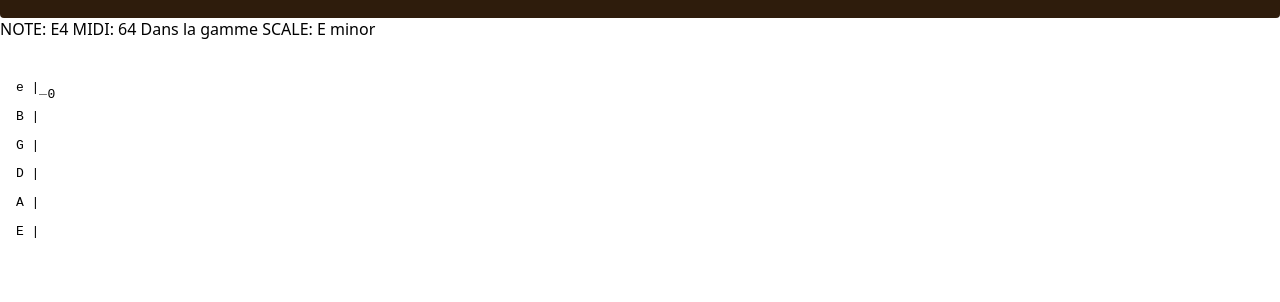
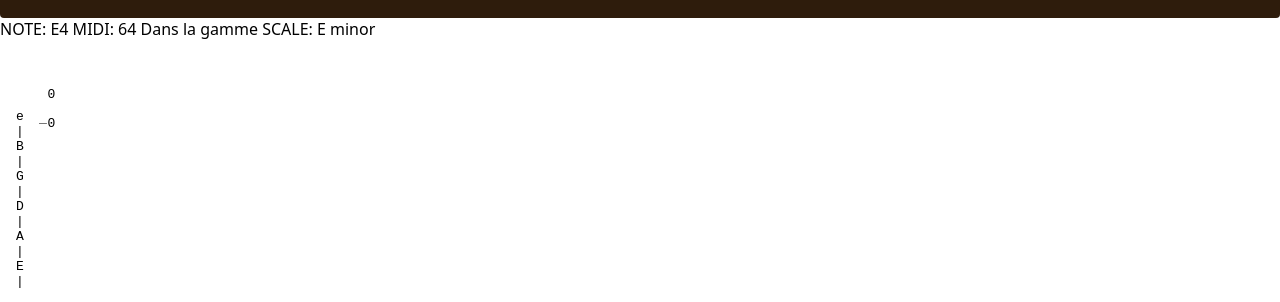
Before and after one commit to ben-sentenac/MODAL-GUITAR-LAB, a React (Vite) app: page / in a window 1280 px wide. Both pictures are taken after a click on the element 115 px from the left and 289 px from the top of the page. Shown: the part 511-813 px from the top of the page. Built offline with nearby package versions, Linux system fonts and the light colour scheme.

Commit message:
feat[tab]: display startBeat markers

```diff
--- a/src/App.css
+++ b/src/App.css
@@ -188,17 +188,21 @@
 }
 
 .guitar-tab-row {
-    display:flex;
+    display: flex;
 }
 
 .guitar-tab-notes {
-     display: flex;
+    display: flex;
     background: linear-gradient(#777, #777) center / 100% 1px no-repeat;
 
 }
 
+.guitar-tab-label {
+    flex: 0 0 3ch;
+}
+
 .guitar-tab-col {
-    display:flex;
+    display: flex;
     align-items: center;
     justify-content: center;
     flex: 0 0 1.5rem;
@@ -208,3 +212,15 @@
 .guitar-tab-col span {
     background-color: white;
 }
+
+.startbeat-row {
+    display: flex;
+}
+
+.startbeat-container {
+    display: flex;
+}
+
+.startbeat-cells {
+    display: flex;
+}
--- a/src/GuitarTab.tsx
+++ b/src/GuitarTab.tsx
@@ -9,10 +9,27 @@ export function GuitarTab({ solo }: GuitarTabProps) {
 
     const tabColumns = computeTabColumns(solo);
     const stringLabels = ["e", "B", "G", "D", "A", "E"];
+    const canDisplayTab = solo.length > 0;
+
+    const startBeatCells = solo.map((soloNote, soloIndex) =>
+    (
+        <span key={soloIndex} className="guitar-tab-col">
+            {soloNote.startBeat}
+        </span>
+    ));
     return (
         <div className="guitar-tab-container">
             {
-                solo.length ?
+                canDisplayTab ? <>
+                    <div className="startbeat-container">
+                        <div className="guitar-tab-row">
+                            <span className="guitar-tab-label"></span>
+                            <div className="startbeat-cells">
+                                {startBeatCells}
+                            </div>
+                        </div>
+                    </div>
+                    {
                         Array.from({ length: 6 }, (_, i) =>
                             <div className="guitar-tab-row" key={i}>
                                 <span className="guitar-tab-label">{stringLabels[i]} |</span>
@@ -29,7 +46,9 @@ export function GuitarTab({ solo }: GuitarTabProps) {
                                         )}
                                 </div>
 
-                    </div>) : <div>Aucune note enregistrée</div>
+                            </div>)
+                    }
+                    </> : <div>Aucune note enregistrée</div>
 
             }
         </div>
```
Lines whose indentation alone changed are shown as unchanged.
